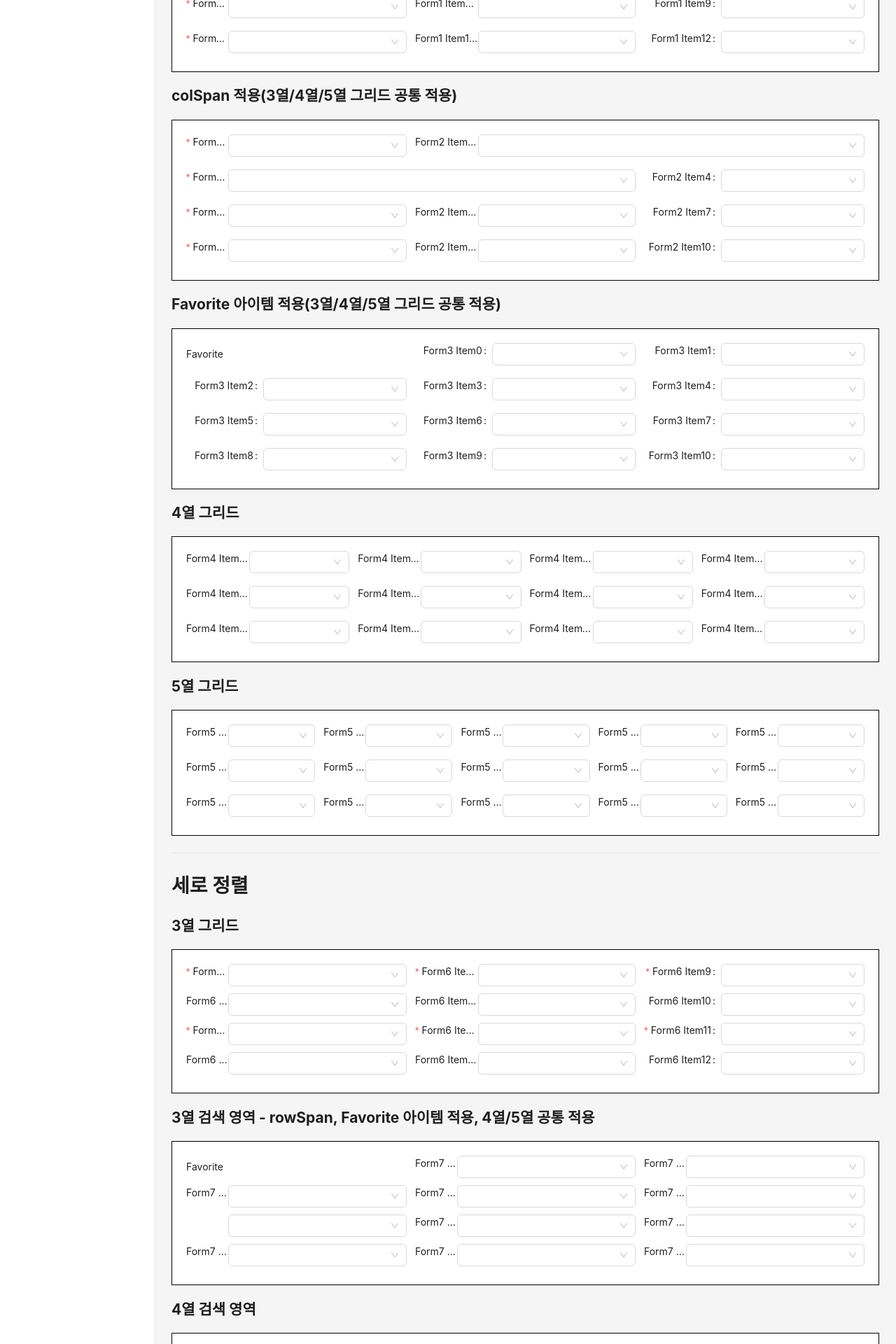
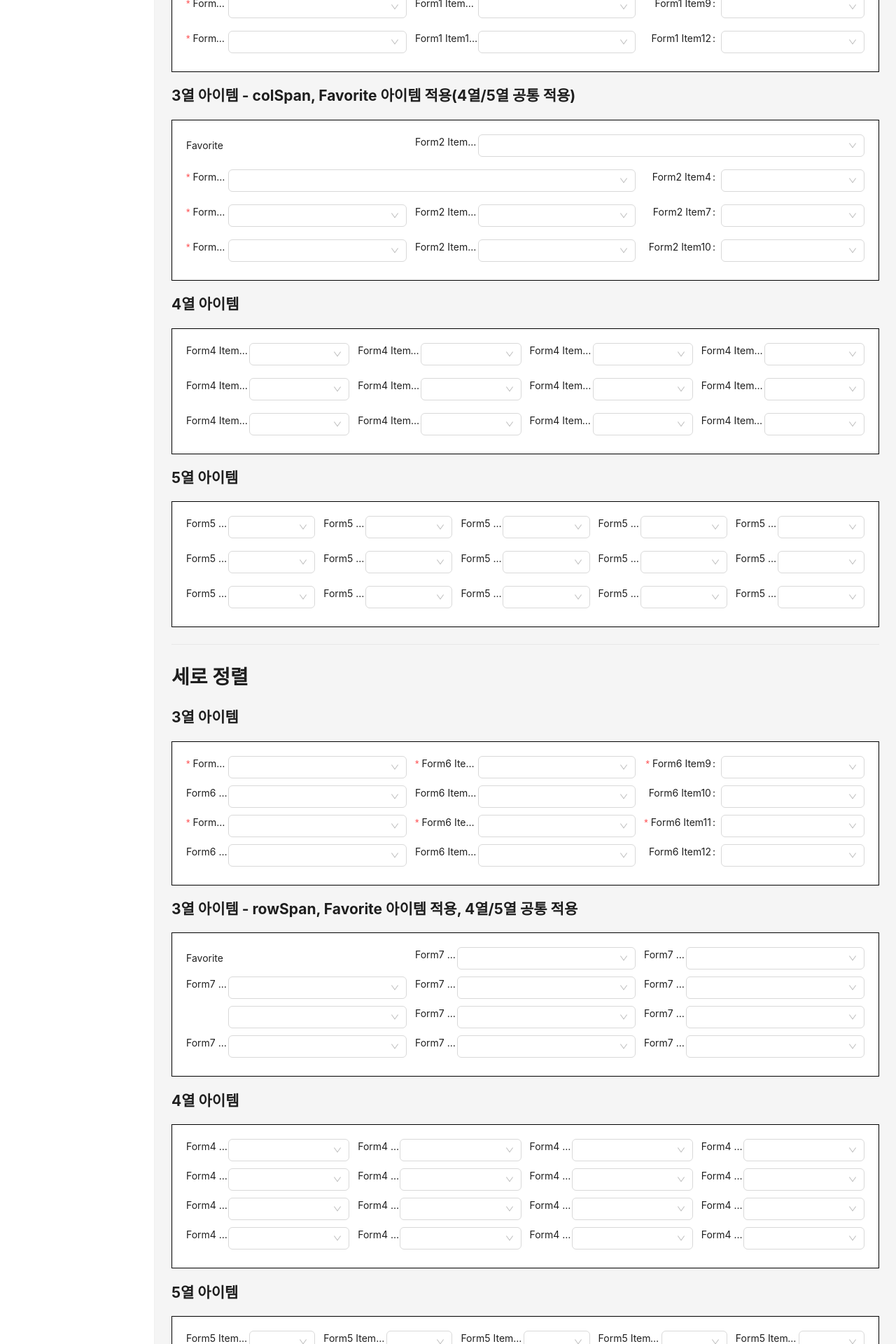
Before and after one commit to iamUxer/antd_v5_test, a React (Vite) app: page /displaygrid in a window 1280 px wide. Shown: the part 340-2260 px from the top of the page at 70% size. Built offline with nearby package versions, Linux system fonts and the light colour scheme.

Commit message:
fix. 코드 정리

```diff
--- a/src/pages/DisplayGrid/DisplayGrid.tsx
+++ b/src/pages/DisplayGrid/DisplayGrid.tsx
@@ -115,20 +115,16 @@ export function DisplayGrid() {
         </Form.Item>
       </SearchingCollapse>
 
-      <h2>colSpan 적용(3열/4열/5열 그리드 공통 적용)</h2>
+      <h2>3열 아이템 - colSpan, Favorite 아이템 적용(4열/5열 공통 적용)</h2>
       {/* 3열 그리드에서 colSpan 적용 예시: 첫번째 아이템은 1칸, 두번째 아이템은 2칸 차지
         className="col-span-2" 추가
         col-span-2 적용시, Form.Item 1개가 2개 컬럼을 차지함에 따라 label 너비 클래스 적용하는 계산식이 바뀔것으로 예상
         4열, 5열 그리드에서도 동일하게 적용해야함.
         */}
       <SearchingCollapse className="grid-3-columns">
-        <Form.Item
-          className="label-width-sm"
-          name="Form2-Item1"
-          label="Form2 Item1"
-          rules={[{ required: true }]}
-        >
-          <Select options={[]} />
+        {/* Favorite 아이템은 추후 컴포넌트 적용 가능 */}
+        <Form.Item className="label-width-lg" name="Form3-Favorite">
+          Favorite
         </Form.Item>
         <Form.Item
           className="label-width-md col-span-2"
@@ -207,26 +203,7 @@ export function DisplayGrid() {
         </Form.Item>
       </SearchingCollapse>
 
-      <h2>Favorite 아이템 적용(3열/4열/5열 그리드 공통 적용)</h2>
-      <SearchingCollapse className="grid-3-columns">
-        {/* Favorite 아이템은 추후 컴포넌트 적용 가능 */}
-        <Form.Item className="label-width-lg" name="Form3-Favorite">
-          Favorite
-        </Form.Item>
-        {Array.from({ length: 11 }, (_, idx) => idx).map((idx: number) => (
-          <Form.Item
-            key={idx}
-            className="label-width-lg"
-            name={`Form3-Item${idx}`}
-            label={`Form3 Item${idx}`}
-            rules={[{ required: false }]}
-          >
-            <Select options={[]} />
-          </Form.Item>
-        ))}
-      </SearchingCollapse>
-
-      <h2>4열 그리드</h2>
+      <h2>4열 아이템</h2>
       {/* 같은 열에 있는 요소는 같은 label너비를 가지는 클래스를 사용 */}
       {/* 4열 그리드 예시: 첫번째와 다섯번째 아이템이 같은열,
         두번째와 여섯번째 아이템이 같은열, 세번째와 일곱번째 아이템이 같은열,
@@ -247,7 +224,7 @@ export function DisplayGrid() {
         ))}
       </SearchingCollapse>
 
-      <h2>5열 그리드</h2>
+      <h2>5열 아이템</h2>
       {/* 같은 열에 있는 요소는 같은 label너비를 가지는 클래스를 사용 */}
       {/* 5열 그리드 예시: 첫번째와 여섯번째, 두번째와 일곱번째, 세번째와 여덟번째,
         네번째와 아홉번째, 다섯번째와 열번째 아이템이 같은열이 있음
@@ -270,7 +247,7 @@ export function DisplayGrid() {
       <Divider />
 
       <h1>세로 정렬</h1>
-      <h2>3열 그리드</h2>
+      <h2>3열 아이템</h2>
       {/* 세로 정렬은 grid-auto-flow: column 방식이라 rows 제한이 있어야 다음 열로 흐른다.
           따라서 verticalRows는 "전체 item 수 / 열 수" 기반으로 계산해서 넘긴다.
           (현재 예시: 12개 아이템, 3열 => 4행)
@@ -385,7 +362,7 @@ export function DisplayGrid() {
         </Form.Item>
       </SearchingCollapse>
 
-      <h2>3열 검색 영역 - rowSpan, Favorite 아이템 적용, 4열/5열 공통 적용</h2>
+      <h2>3열 아이템 - rowSpan, Favorite 아이템 적용, 4열/5열 공통 적용</h2>
       {/* 세로 정렬은 grid-auto-flow: column 방식이라 rows 제한이 있어야 다음 열로 흐른다.
           따라서 verticalRows는 "전체 item 수 / 열 수" 기반으로 계산해서 넘긴다.
           (현재 예시: 12개 아이템, 3열 => 4행)
@@ -434,7 +411,7 @@ export function DisplayGrid() {
         ))}
       </SearchingCollapse>
 
-      <h2>4열 검색 영역</h2>
+      <h2>4열 아이템</h2>
       <SearchingCollapse
         className="grid-4-columns vertical-layout"
         verticalRows={Math.ceil(16 / 4)}
@@ -456,7 +433,7 @@ export function DisplayGrid() {
         ))}
       </SearchingCollapse>
 
-      <h2>5열 검색 영역</h2>
+      <h2>5열 아이템</h2>
       <SearchingCollapse
         className="grid-5-columns vertical-layout"
         verticalRows={Math.ceil(20 / 5)}
@@ -478,9 +455,9 @@ export function DisplayGrid() {
         ))}
       </SearchingCollapse>
 
-      <h2>Scrollable 적용(검색 영역 공통 적용)</h2>
+      <h2>Scrollable 적용(전체 공통 적용)</h2>
       {/* 스크롤 영역 height 속성 인라인 스타일로 추가 */}
-      <SearchingCollapse className="grid-3-columns" style={{ height: 200 }}>
+      <SearchingCollapse className="grid-3-columns" style={{ height: 180 }}>
         {/* Favorite 아이템은 추후 컴포넌트 적용 가능 */}
         <Form.Item className="label-width-sm" name="Form10-Favorite">
           Favorite
```
